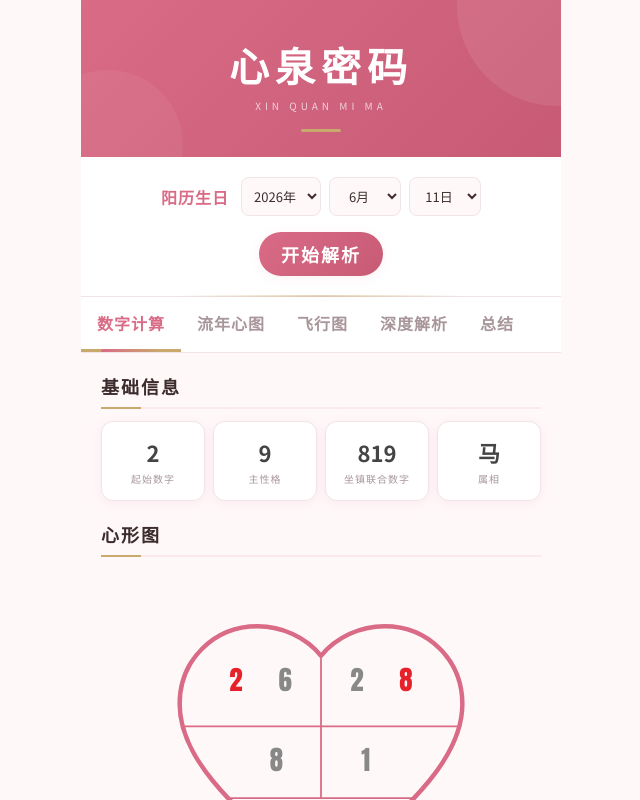
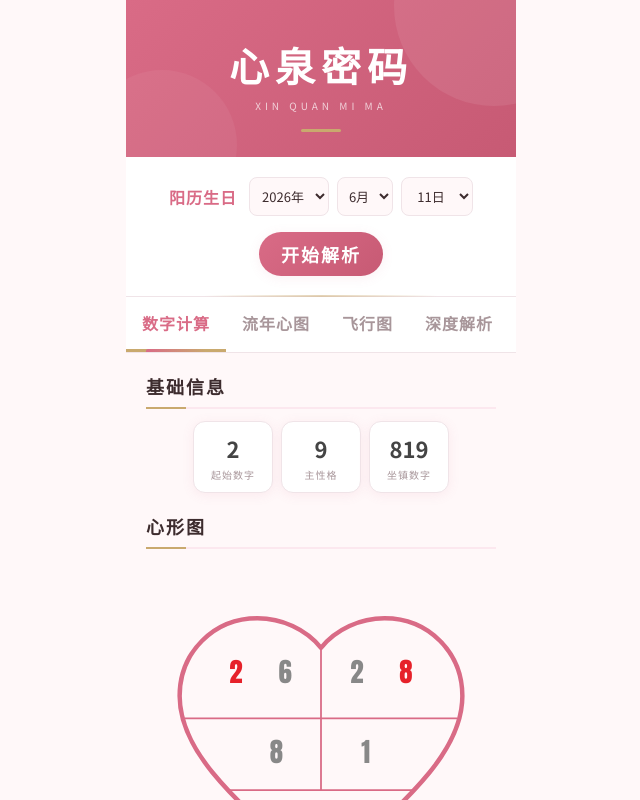
Before and after one commit to meina-2006/xinquanshuzi, a React (Vite) app: page / in a window 1280 px wide. Both pictures are taken after a click on the button "开始解析". Shown: the top 800 px of the page, without its empty margins (319-959 px from the left). Built offline with nearby package versions, Linux system fonts and the light colour scheme.

Commit message:
fix: 修复FlightTab语法错误, 总结页可显示, 调整卡片布局和手机比例

```diff
--- a/src/components/InputSection.jsx
+++ b/src/components/InputSection.jsx
@@ -14,7 +14,7 @@ export default function InputSection({ year, month, day, onYearChange, onMonthCh
       <select className="input-field-select" value={month} onChange={e => onMonthChange(Number(e.target.value))}>
         {months.map(m => <option key={m} value={m}>{m}月</option>)}
       </select>
-      <select className="input-field-select" value={day} onChange={e => onDayChange(Number(e.target.value))}>
+      <select className="input-field-select" style={{width:72}} value={day} onChange={e => onDayChange(Number(e.target.value))}>
         {days.map(d => <option key={d} value={d}>{d}日</option>)}
       </select>
       <div style={{width:'100%', textAlign:'center', marginTop:'8px'}}>
--- a/src/styles/theme.css
+++ b/src/styles/theme.css
@@ -62,12 +62,12 @@
 
  /* 婊戝姩浼樺寲 */
 .app-container {
-   max-width: 480px;
+  max-width: 390px;
   margin: 0 auto;
   min-height: 100vh;
+  overflow-x: hidden;
   background: var(--bg-white);
   position: relative;
-   overflow-x: hidden;
  }
 
  /* 椤堕儴娓愬彉瑁呴グ鏉?*/
@@ -191,7 +191,7 @@
    border-radius: var(--radius-sm);
    outline: none;
     font-family: inherit;
-    width: 72px;
+    width: 56px;
     text-align: center;
    background: var(--pink-subtle);
    color: var(--text-primary);
@@ -314,8 +314,9 @@
 
  /* 鍗＄墖缃戞牸 */
 .card-grid {
-   display: grid;
-   grid-template-columns: repeat(auto-fit, minmax(100px, 1fr));
+  display: flex;
+  flex-wrap: wrap;
+  justify-content: center;
   gap: 8px;
   margin-bottom: 14px;
  }
@@ -323,7 +324,8 @@
  .card {
    background: var(--bg-white);
    border-radius: var(--radius-md);
-   padding: 14px 10px;
+   padding: 10px 12px;
+  min-width: 80px;
    text-align: center;
    box-shadow: var(--shadow-soft);
    border: 1px solid var(--border-light);
--- a/src/tabs/CalcTab.jsx
+++ b/src/tabs/CalcTab.jsx
@@ -46,8 +46,7 @@ export default function CalcTab({ data }) {
       <div className="card-grid">
         {card('起始数字', d.start)}
         {card('主性格', d.s3)}
-        {card('坐镇联合数字', String(d.s1)+String(d.s2)+String(d.s3))}
-        {card('属相', d.zodiac)}
+        {card('坐镇数字', String(d.s1)+String(d.s2)+String(d.s3))}
       </div>
       <div className="section-title">心形图</div>
       <HeartChart
--- a/src/tabs/FlightTab.jsx
+++ b/src/tabs/FlightTab.jsx
@@ -8,6 +8,14 @@
 
   return (
     <div>
+      <div style={{marginBottom:12}}>
+        <div className="section-title" style={{marginBottom:8}}>属相</div>
+        <div style={{display:'flex',justifyContent:'center'}}>
+          <div style={{width:80,height:80,display:'flex',alignItems:'center',justifyContent:'center',background:'var(--bg-white)',borderRadius:'var(--radius-sm)',boxShadow:'var(--shadow-soft)',border:'1px solid var(--border-light)'}}>
+            <span style={{fontSize:28,fontWeight:700,color:'var(--medium-black)'}}>{d.zodiac}</span>
+          </div>
+        </div>
+      </div>
       <div className="section-title">心泉数字心理学方位数</div>
       <table className="dir-table">
         <thead>
@@ -27,7 +35,7 @@
         </tbody>
       </table>
 
-       <div className="section-title">十二方位飞行图 · 真实中国地图</div>
+      <div className="section-title">十二方位飞行图</div>
       <ChinaMap
         selectedCity={selectedCity}
         data={data}
```
Lines whose indentation alone changed are shown as unchanged.
